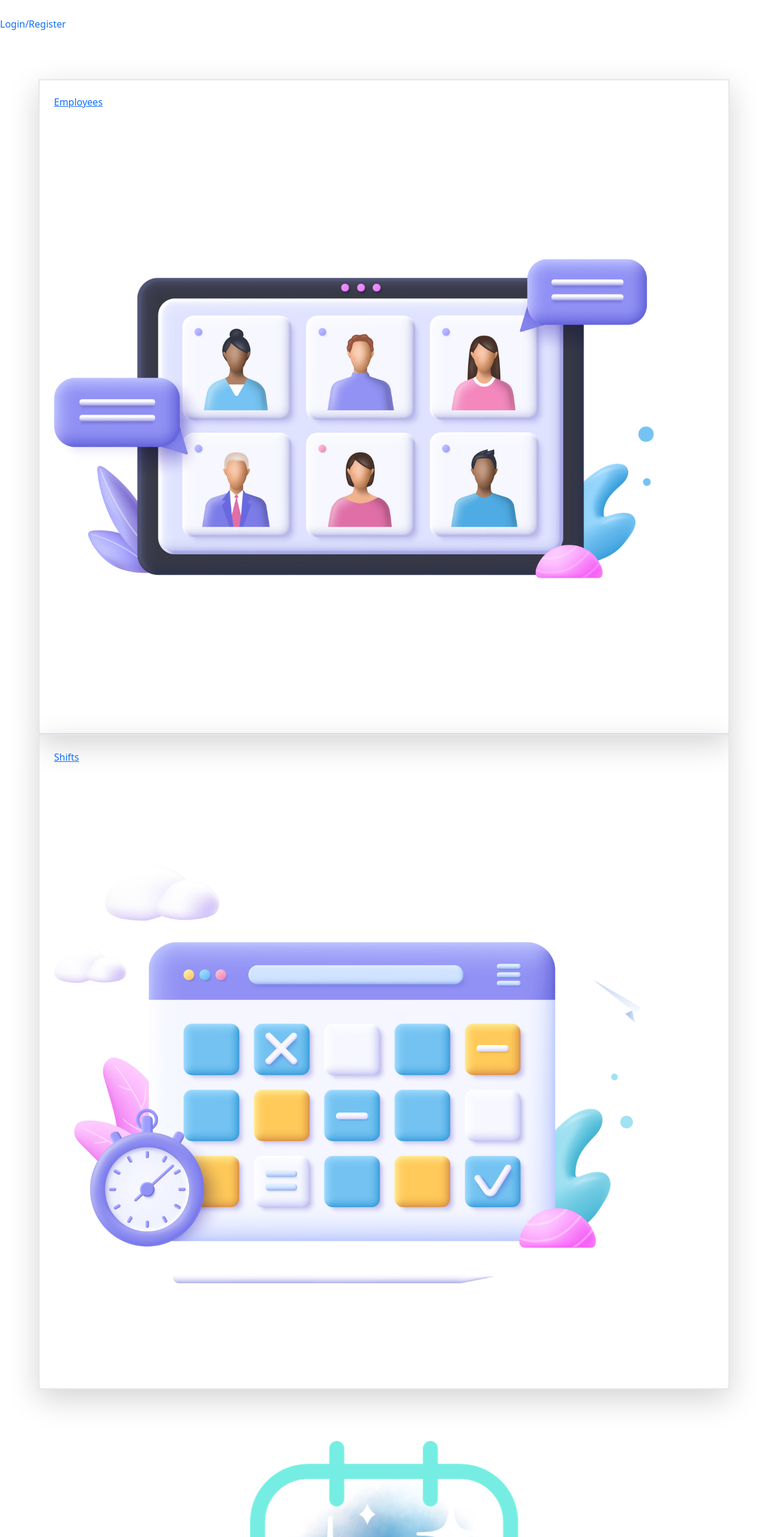
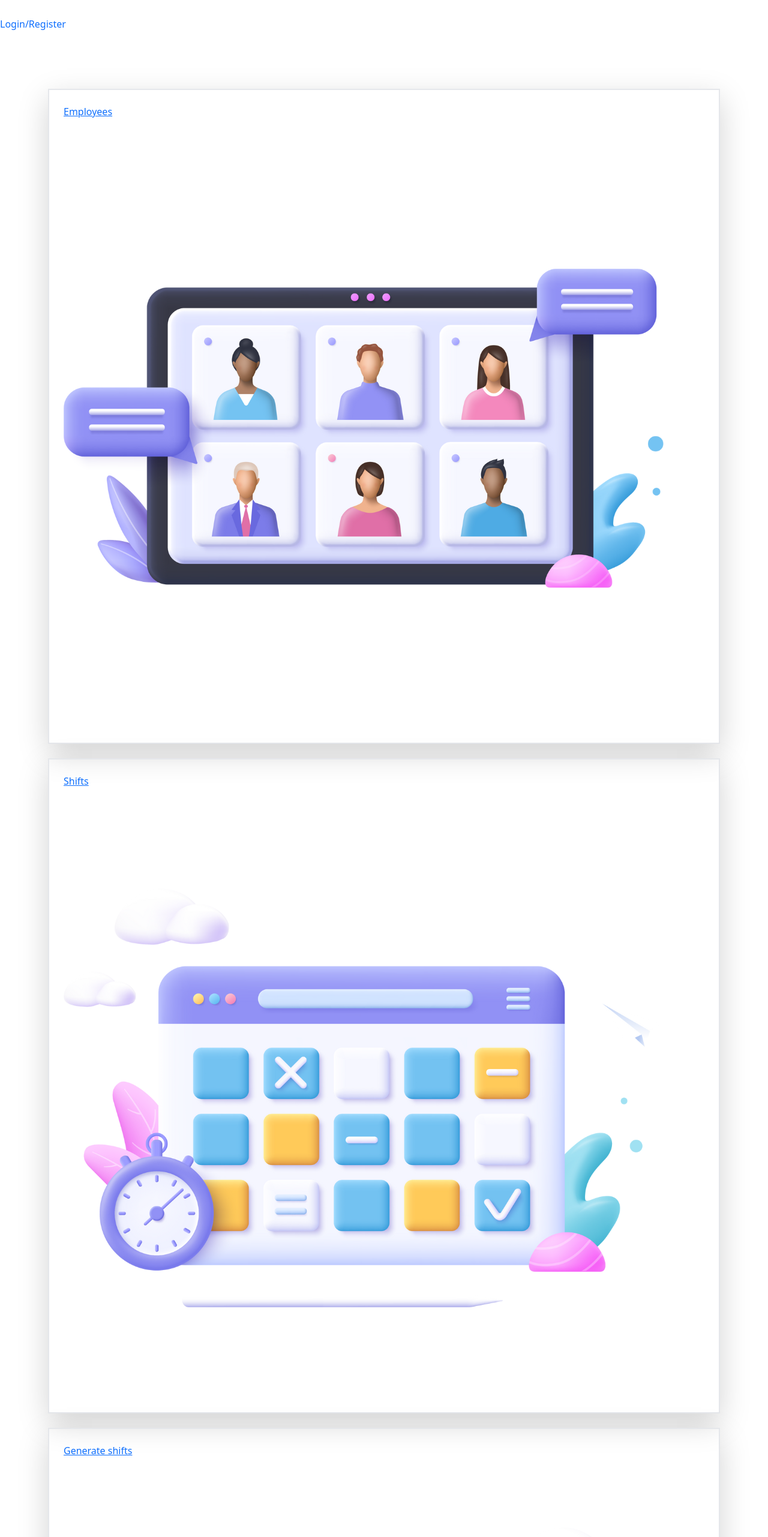
Before and after one commit to AnastasiaAdamoudi/ShiftMagic, a React (Create React App) app in the folder client/shift-wizard-app/: page /user-home in a window 1280 px wide. Shown: the part 1364-3926 px from the top of the page at 60% size. Built offline with nearby package versions, Linux system fonts and the light colour scheme; a small style sheet from the web is missing.

Commit message:
added 'generate shifts' tab at user home

```diff
--- a/client/shift-wizard-app/src/components/users/user-home.js
+++ b/client/shift-wizard-app/src/components/users/user-home.js
@@ -3,23 +3,30 @@ import Footer from "../footer/footer";
 import { Link } from 'react-router-dom';
 import userSchedule from "../../assets/user-schedule.png";
 import userEmployees from "../../assets/user-employees.png";
+import userGenerate from "../../assets/user-generate.png";
 
 function UserHome() {
   return (
     <div className="flex flex-col min-h-screen">
       <Navbar />
       <div className="bg-background2 flex flex-col p-5">
-        <div className="md:flex">
-          <Link to="/employees" className="text-background1 font-title font-bold text-6xl uppercase no-underline md:w-1/2">
-            <div className="bg-background2 hover:bg-primaryT border-2 border-background1 rounded-xl p-4 relative flex flex-col items-center ml-3 mr-3 my-auto shadow-lg">
+        <div className="md:flex m-3">
+          <Link to="/employees" className="text-background1 font-title font-bold text-5xl uppercase no-underline lg:w-1/3">
+            <div className="bg-background2 hover:bg-primaryT border-2 border-background1 rounded-xl p-4 mb-4 relative flex flex-col items-center ml-3 mr-3 my-auto shadow-lg">
               <p>Employees</p>
               <img src={userEmployees} alt="employees" className="w-[200px] h-[200px]" />
             </div>
           </Link>
-          <Link to="/employees" className="text-background1 font-title font-bold text-6xl uppercase no-underline md:w-1/2">
-            <div className="bg-background2 hover:bg-primaryT border-2 border-background1 rounded-xl p-4 relative flex flex-col items-center ml-3 mr-3 my-auto shadow-lg">
+          <Link to="/employees" className="text-background1 font-title font-bold text-5xl uppercase no-underline lg:w-1/3">
+            <div className="bg-background2 hover:bg-primaryT border-2 border-background1 rounded-xl p-4 mb-4 relative flex flex-col items-center ml-3 mr-3 my-auto shadow-lg">
               <p>Shifts</p>
               <img src={userSchedule} alt="calendar" className="w-[200px] h-[200px]" />
+            </div>
+          </Link>
+          <Link to="/generate-shifts" className="text-background1 font-title font-bold text-5xl uppercase no-underline lg:w-1/3">
+            <div className="bg-background2 hover:bg-primaryT border-2 border-background1 rounded-xl p-4 relative flex flex-col items-center ml-3 mr-3 my-auto shadow-lg">
+              <p>Generate shifts</p>
+              <img src={userGenerate} alt="generate" className="w-[200px] h-[200px]" />
             </div>
           </Link>
         </div>
```
Also changed, not shown: client/shift-wizard-app/src/assets/user-generate.png (added).
